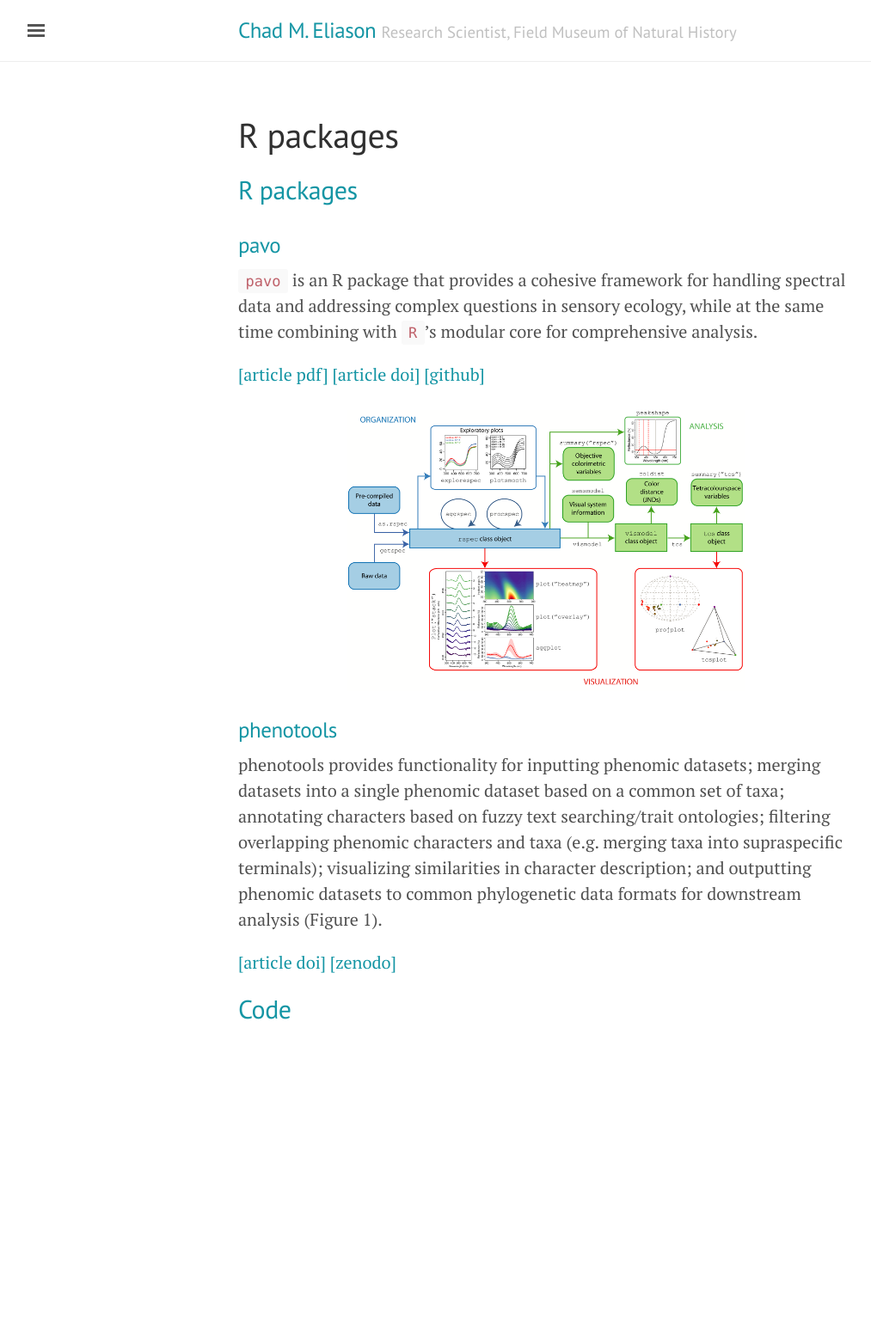
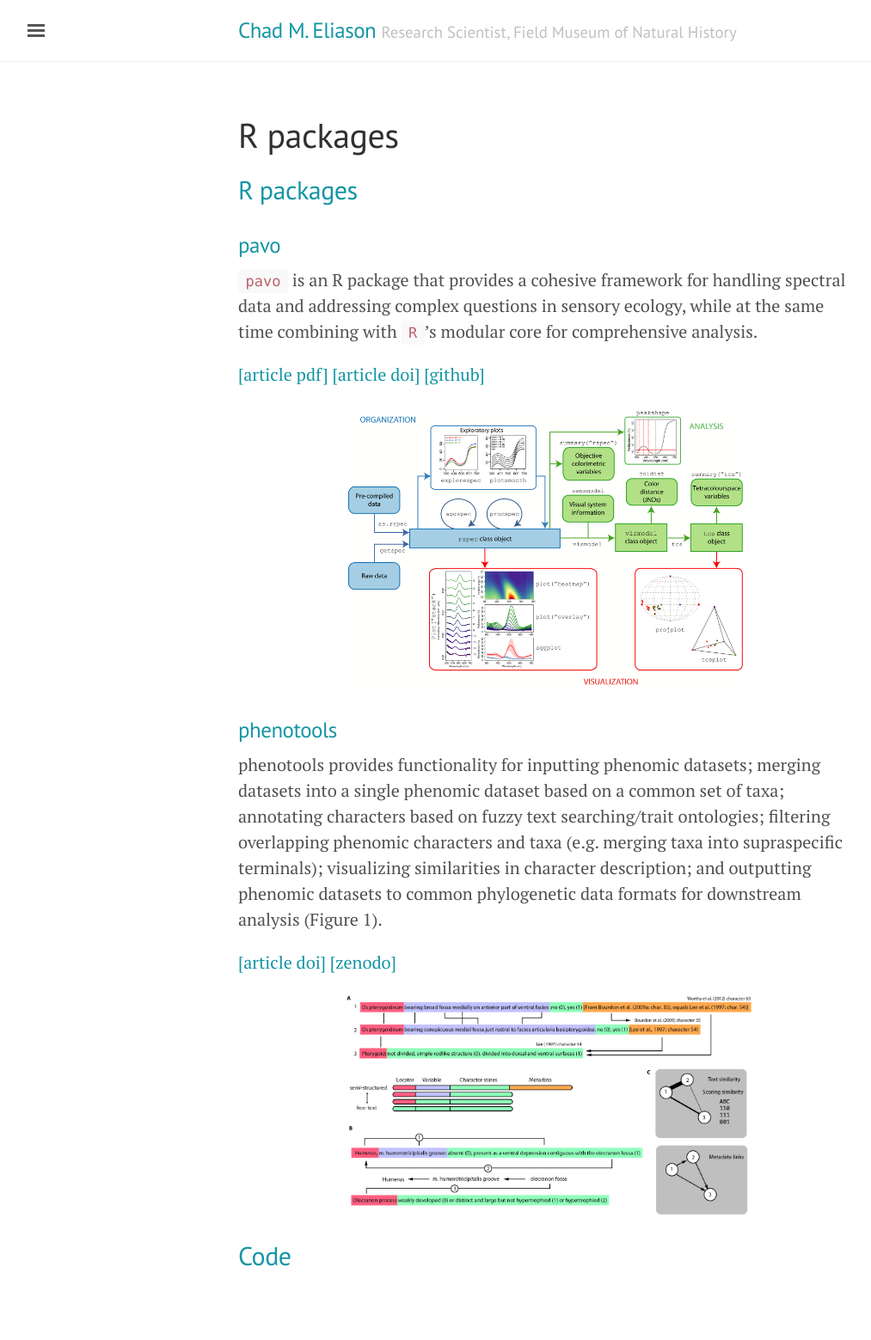
Before and after one commit to celiason/celiason.github.io, a Jekyll site: the page built from 4-software.md, in a window 1280 px wide. Shown: the whole page at 86% size, without its empty margins (3-1016 px from the left). Built offline with Jekyll 4.4.1, drawn with Linux system fonts in a browser that asks for light colours; our own code applies the rules of GitHub Pages for plain Markdown files; before the commit the page ends 1273 px from its top, so only the background shows below that.

Commit message:
Update 4-software.md

```diff
--- a/4-software.md
+++ b/4-software.md
@@ -17,4 +17,6 @@ phenotools provides functionality for inputting phenomic datasets; merging datas
 [[article doi]](https://doi.org/10.1111/2041-210X.13217)
 [[zenodo]](https://zenodo.org/record/2654974)
 
+<img src="/img/phenotools-matching.jpg" style="margin: 0 auto" width="480">
+
 ## Code
```
